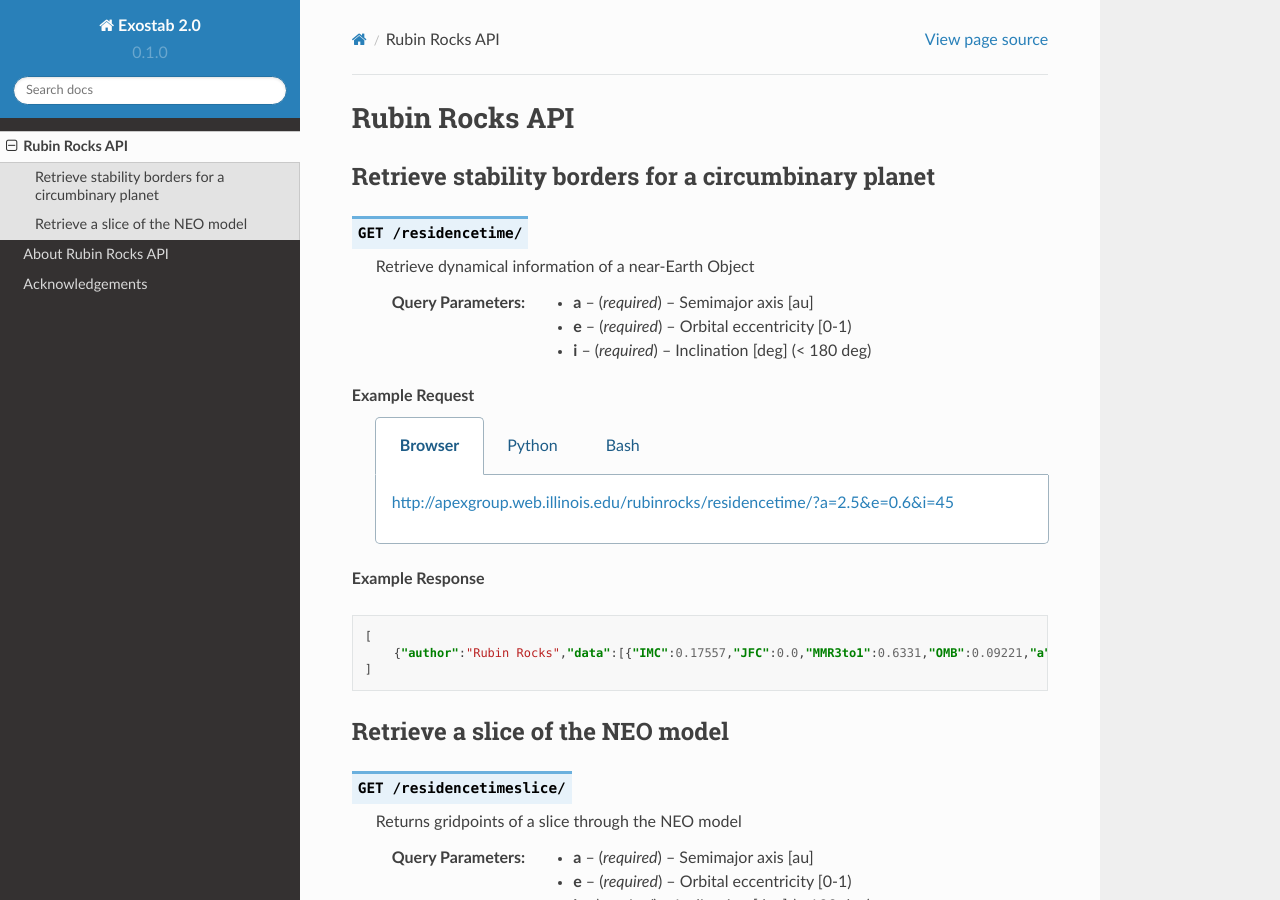
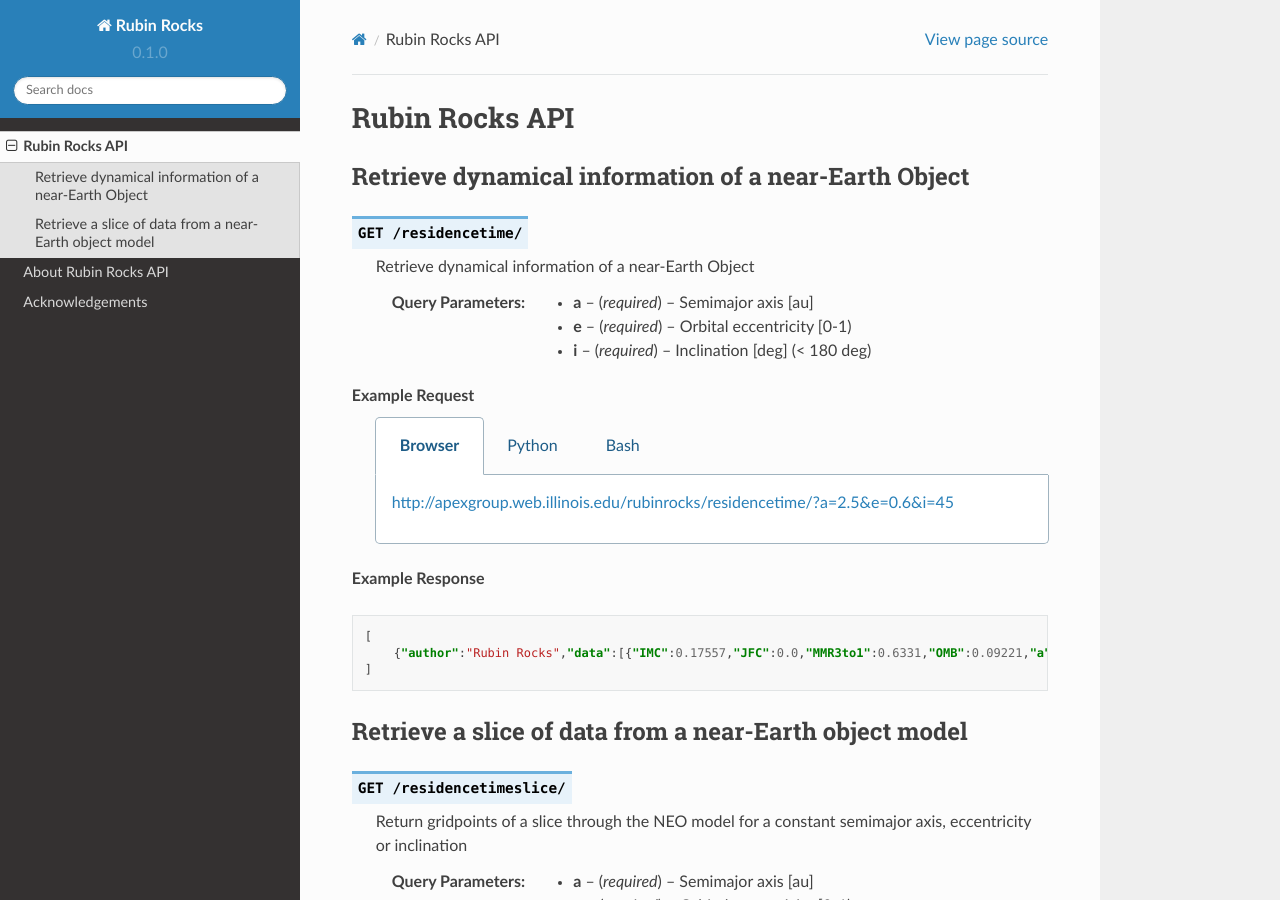
Before and after one commit to eggls6/RubinRocksAPI, a Sphinx documentation site: the page built from docs/source/api.rst, in a window 1280 px wide and 900 px high. Built offline with Sphinx 7.4.7 and the Read the Docs theme 2.0.0, drawn with Linux system fonts in a browser that asks for light colours; pages that are not in the unit, such as notebooks, are missing from menus.

Commit message:
updated documentation

```diff
--- a/docs/source/api.rst
+++ b/docs/source/api.rst
@@ -3,8 +3,8 @@
 Rubin Rocks API
 ===============
 
-Retrieve stability borders for a circumbinary planet
------------------------------------------------------------
+Retrieve dynamical information of a near-Earth Object
+-----------------------------------------------------
 
 .. http:get:: /residencetime/
    :noindex:
@@ -49,13 +49,13 @@
     ]
 
 
-Retrieve a slice of the NEO model
----------------------------------
+Retrieve a slice of data from a near-Earth object model
+-------------------------------------------------------
 
 .. http:get:: /residencetimeslice/
     :noindex:
 
-    Returns gridpoints of a slice through the NEO model
+    Return gridpoints of a slice through the NEO model for a constant semimajor axis, eccentricity or inclination
 
     :query a: (*required*) -- Semimajor axis [au]
     :query e: (*required*) -- Orbital eccentricity [0-1)
--- a/docs/source/conf.py
+++ b/docs/source/conf.py
@@ -2,9 +2,9 @@
 
 # -- Project information
 
-project = 'Exostab 2.0'
+project = 'Rubin Rocks'
 copyright = '2024 UIUC'
-author = 'Siegfried Eggl'
+author = 'Samuel Cornwall, Siegfried Eggl, Sarah Greenstreet'
 
 release = '0.1'
 version = '0.1.0'
--- a/docs/source/index.rst
+++ b/docs/source/index.rst
@@ -1,5 +1,5 @@
 Welcome to Rubin Rocks API Documentation
-===================================
+========================================
 
 **Rubin Rocks**  is an online service intended to simplify dynamical studies for near-Earth asteroids.
 Instead of solving the gravitational three body problem over and over, Rubin Rocks pulls existing results from data-base of
```
